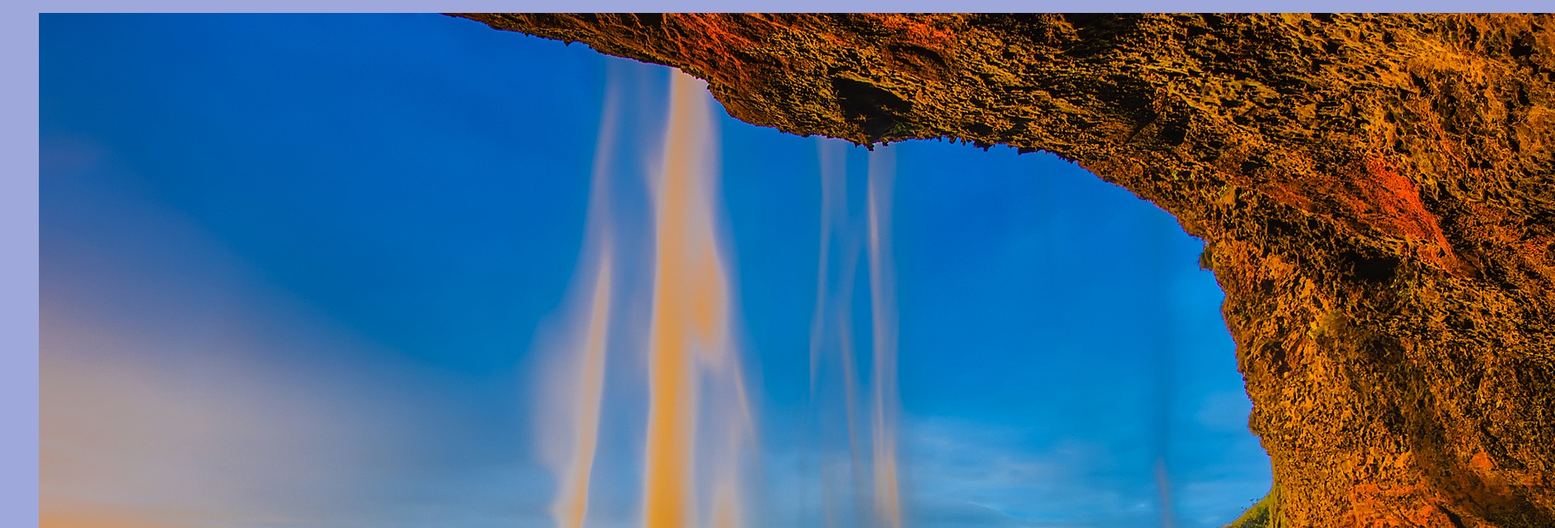
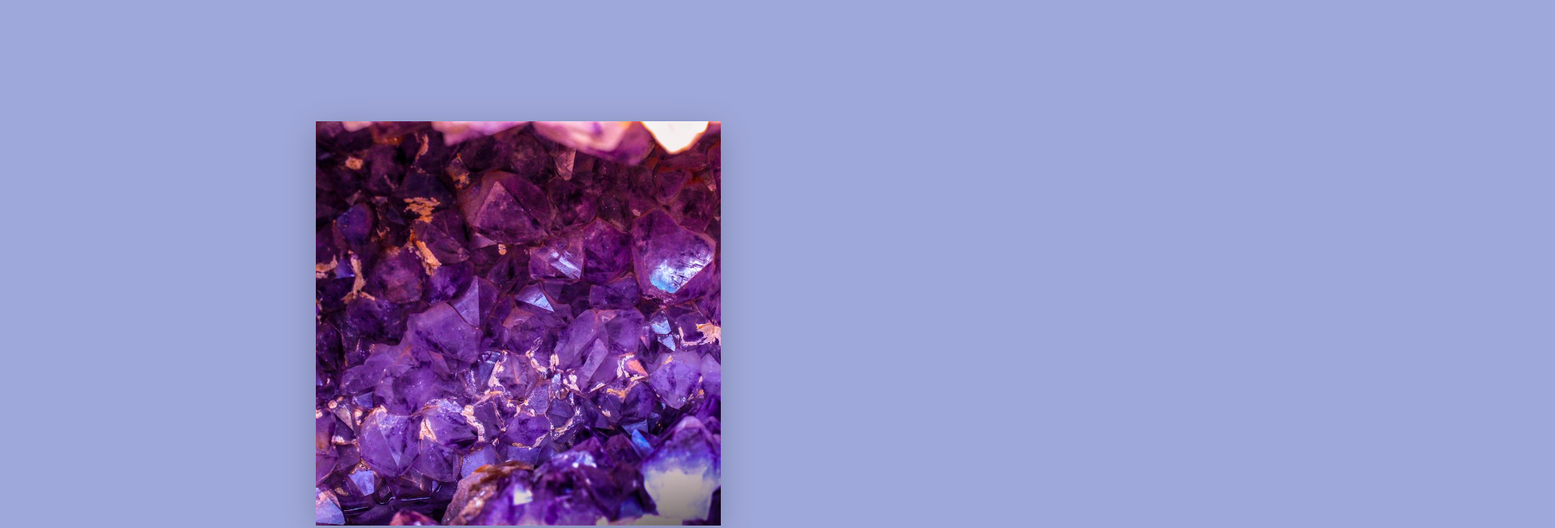
Before and after one commit to 1ke4real/zoomvanilla, a plain HTML site: page index.html in a window 1280 px wide. Shown: the top 653 px of the page at 81% size, 1920 px wide, since content can reach past the window. Drawn offline with Linux system fonts and the light colour scheme.

```diff
--- a/app.js
+++ b/app.js
@@ -0,0 +1,11 @@
+let cont = document.querySelector('#container')
+let img = document.querySelector('img')
+
+
+
+cont.addEventListener( 'mousemove', (e) => {
+    let x = e.clientX - e.target.offsetLeft
+    let y = e.clientY - e.target.offsetTop
+
+    console.log(x, y)
+});
--- a/index.html
+++ b/index.html
@@ -8,8 +8,8 @@
     <title>Zoom effect javascript vanilla</title>
 </head>
 <body>
-    <figure class="container">
-        <img src="images/iceland-2111810_1920.jpg" alt="">
+    <figure id="container">
+        <img src="images/image.jpg" alt="">
     </figure>
     <script src="app.js"></script>
 </body>
--- a/style.css
+++ b/style.css
@@ -1,3 +1,22 @@
 body{
     background-color: #9fa8da;
+    display: flex;
+    justify-content: center;
+    align-items: center;
+    margin: 0;
+    min-height: 100vh;
 }
+
+#container{
+    box-shadow: 0 10px 40px rgba(0, 0, 0, 0.2);
+    height: 500px;
+    width: 500px;
+    overflow: hidden;
+}
+
+img{
+    transform-origin: center;
+    object-fit: cover;
+    height: 100%;
+    width: 100%;
+}
```
Also changed, not shown: images/5334.jpg (added), images/image.jpg (added).
